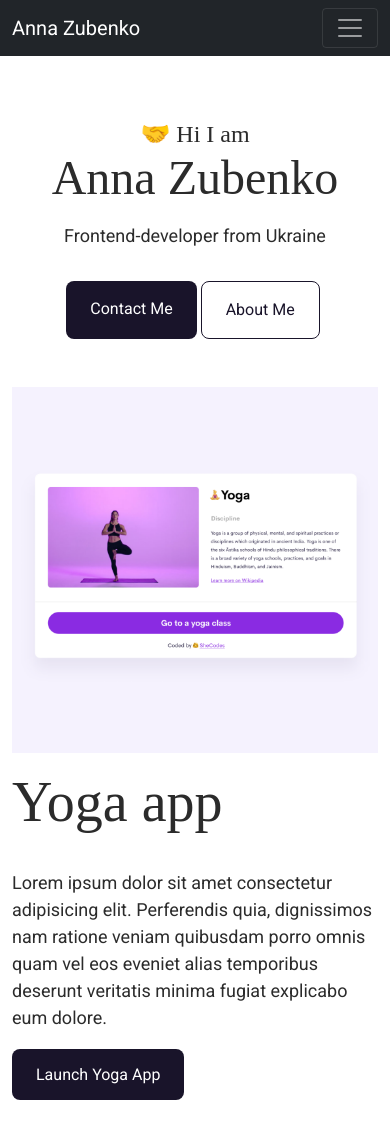
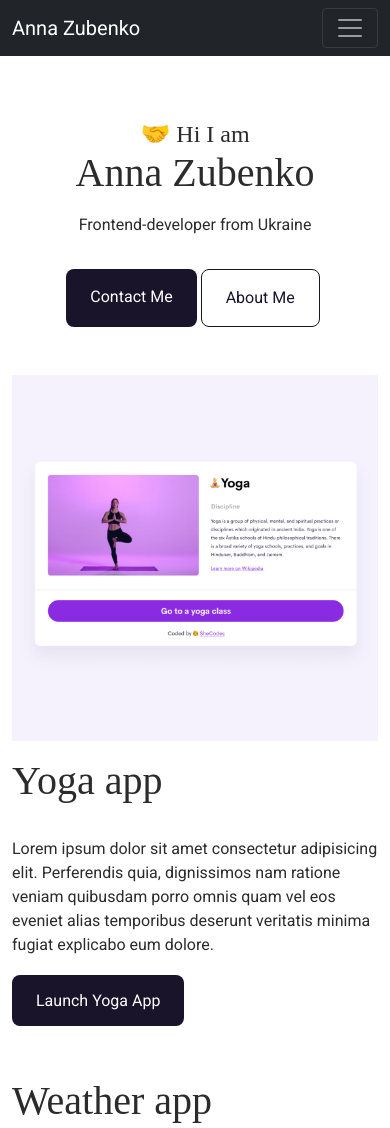
Before and after one commit to ZubenkoAnna/portfolio-site, a plain HTML site: page index.html in a window 390 px wide. Shown: the top 1128 px of the page. Drawn offline with nearby package versions, Linux system fonts and the light colour scheme; a web font is replaced by a local one.

Commit message:
Changing font size for mobile

```diff
--- a/src/style.css
+++ b/src/style.css
@@ -106,6 +106,7 @@ a {
   font-size: 48px;
   margin: 16px 0 8px 0;
   padding-top: 32px;
+  font-family: var(--heading-font);
 }
 .row.g-2 {
   margin: 30px 0 30px 0;
@@ -117,19 +118,22 @@ a {
 
 @media (max-width: 450px) {
   h1 {
-    font-size: 48px;
+    font-size: 40px;
   }
   h2 {
-    font-size: 32;
+    font-size: 40px;
     margin-top: 16px;
   }
   body {
     margin-bottom: 50px;
+  }
+  p {
+    font-size: 16px;
   }
   .footer {
     font-size: 40px;
   }
   .p-about {
     padding: 0 16px;
-
+  }
 }
```
